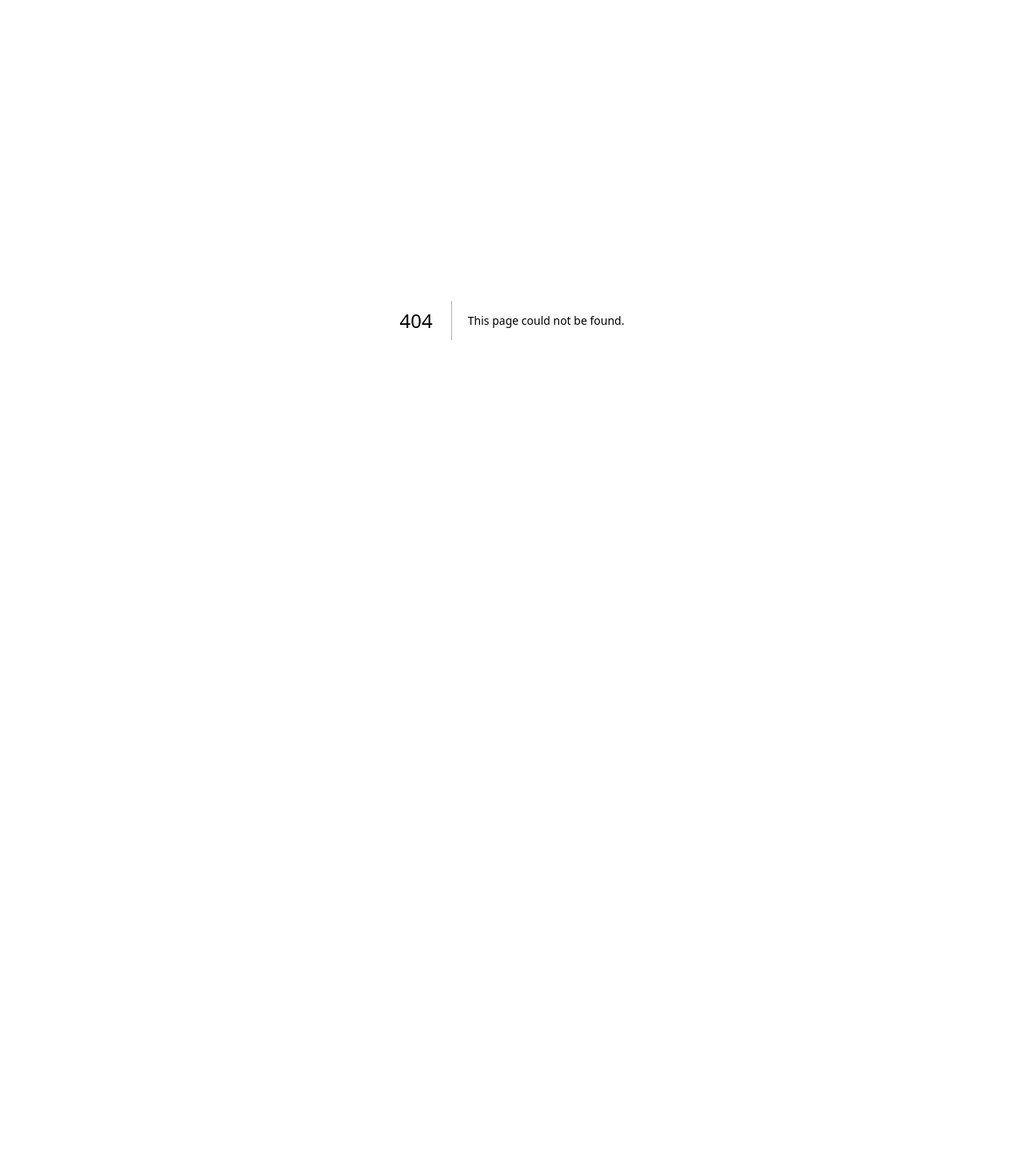
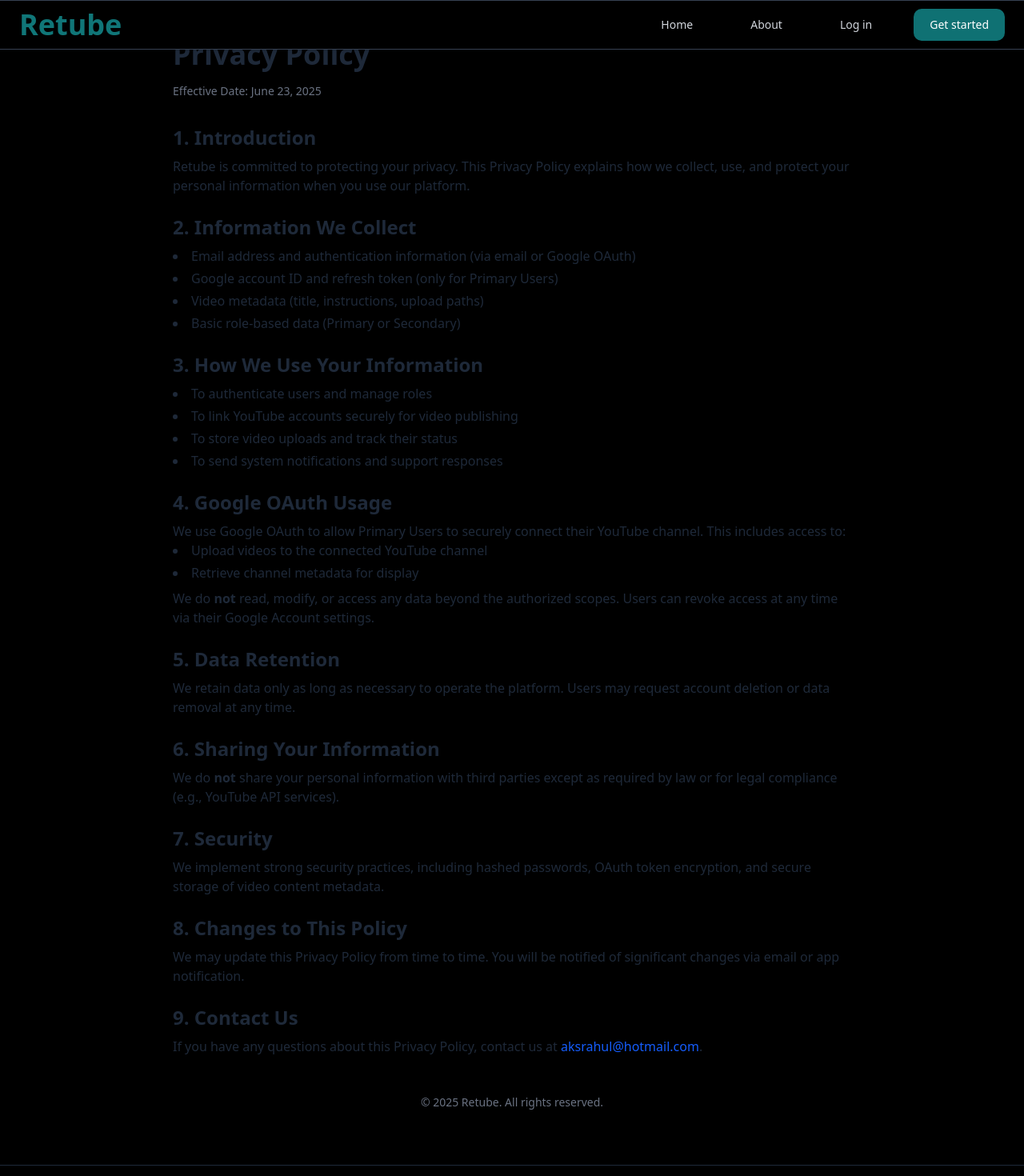
Before and after one commit to rahulrely/retube, a Next.js app: page /privacy in a window 1280 px wide. Before the commit this address had no page. Shown: the top 1470 px of the page at 80% size. Before the commit the page ends 800 px from the top, so only its background shows below. Built offline with nearby package versions, Linux system fonts and the light colour scheme.

Commit message:
feat: add Privacy Policy and Terms of Service pages with structured content

```diff
--- a/src/app/(home)/about/page.tsx
+++ b/src/app/(home)/about/page.tsx
@@ -38,21 +38,7 @@ export default function Home() {
       <li>Secure refresh token storage and Google ID mapping</li>
     </ul>
   </div>
-
-  <div className="space-y-3">
-    <h2 className="text-2xl font-semibold">Terms & Conditions</h2>
-    <ul className="list-disc list-inside space-y-2">
-      <li><strong>Account Responsibility:</strong> Users are responsible for keeping their credentials secure.</li>
-      <li><strong>YouTube Integration:</strong> By linking your YouTube account, you authorize Retube to upload videos using your channel.</li>
-      <li><strong>Data Usage:</strong> We store only necessary information such as your email, Google ID, and refresh token (for Primary Users).</li>
-      <li><strong>Content Ownership:</strong> All videos belong to the Primary User’s channel. Secondary Users acknowledge their videos are subject to approval.</li>
-      <li><strong>Token Linking:</strong> Primary Users are responsible for sharing and revoking their invite tokens as needed.</li>
-      <li><strong>Third-Party Dependency:</strong> Our service depends on YouTube API availability and may break if tokens are revoked or scopes are changed.</li>
-      <li><strong>Revoking Access:</strong> You can unlink your Google account any time. Retube will no longer be able to publish content on your behalf after this.</li>
-    </ul>
-  </div>
 </section>
-
     <Footer/>
     </>
   );
--- /dev/null
+++ b/src/app/(home)/privacy/page.tsx
@@ -0,0 +1,106 @@
+import Footer from "@/components/Footer";
+
+import NavBarHome from "@/components/NavBarHome";
+
+export default function Home(){
+  return (
+    <>
+    <NavBarHome/>
+    <main className="max-w-4xl mx-auto px-6 py-12 text-gray-800">
+      <h1 className="text-4xl font-bold mb-4">Privacy Policy</h1>
+      <p className="text-sm text-gray-500 mb-8">Effective Date: June 23, 2025</p>
+
+      <section className="space-y-6">
+        <div>
+          <h2 className="text-2xl font-semibold mb-2">1. Introduction</h2>
+          <p>
+            Retube is committed to protecting your privacy. This Privacy Policy explains how we collect, use, and protect
+            your personal information when you use our platform.
+          </p>
+        </div>
+
+        <div>
+          <h2 className="text-2xl font-semibold mb-2">2. Information We Collect</h2>
+          <ul className="list-disc list-inside space-y-1">
+            <li>Email address and authentication information (via email or Google OAuth)</li>
+            <li>Google account ID and refresh token (only for Primary Users)</li>
+            <li>Video metadata (title, instructions, upload paths)</li>
+            <li>Basic role-based data (Primary or Secondary)</li>
+          </ul>
+        </div>
+
+        <div>
+          <h2 className="text-2xl font-semibold mb-2">3. How We Use Your Information</h2>
+          <ul className="list-disc list-inside space-y-1">
+            <li>To authenticate users and manage roles</li>
+            <li>To link YouTube accounts securely for video publishing</li>
+            <li>To store video uploads and track their status</li>
+            <li>To send system notifications and support responses</li>
+          </ul>
+        </div>
+
+        <div>
+          <h2 className="text-2xl font-semibold mb-2">4. Google OAuth Usage</h2>
+          <p>
+            We use Google OAuth to allow Primary Users to securely connect their YouTube channel. This includes access to:
+          </p>
+          <ul className="list-disc list-inside space-y-1">
+            <li>Upload videos to the connected YouTube channel</li>
+            <li>Retrieve channel metadata for display</li>
+          </ul>
+          <p className="mt-2">
+            We do <strong>not</strong> read, modify, or access any data beyond the authorized scopes. Users can revoke access
+            at any time via their Google Account settings.
+          </p>
+        </div>
+
+        <div>
+          <h2 className="text-2xl font-semibold mb-2">5. Data Retention</h2>
+          <p>
+            We retain data only as long as necessary to operate the platform. Users may request account deletion or data
+            removal at any time.
+          </p>
+        </div>
+
+        <div>
+          <h2 className="text-2xl font-semibold mb-2">6. Sharing Your Information</h2>
+          <p>
+            We do <strong>not</strong> share your personal information with third parties except as required by law or for
+            legal compliance (e.g., YouTube API services).
+          </p>
+        </div>
+
+        <div>
+          <h2 className="text-2xl font-semibold mb-2">7. Security</h2>
+          <p>
+            We implement strong security practices, including hashed passwords, OAuth token encryption, and secure storage of
+            video content metadata.
+          </p>
+        </div>
+
+        <div>
+          <h2 className="text-2xl font-semibold mb-2">8. Changes to This Policy</h2>
+          <p>
+            We may update this Privacy Policy from time to time. You will be notified of significant changes via email or app
+            notification.
+          </p>
+        </div>
+
+        <div>
+          <h2 className="text-2xl font-semibold mb-2">9. Contact Us</h2>
+          <p>
+            If you have any questions about this Privacy Policy, contact us at{' '}
+            <a href="mailto:aksrahul@hotmail.com" className="text-blue-600 hover:underline">
+              aksrahul@hotmail.com
+            </a>.
+          </p>
+        </div>
+      </section>
+
+      <footer className="mt-12 text-sm text-gray-500 text-center">
+        &copy; 2025 Retube. All rights reserved.
+      </footer>
+    </main>
+    <Footer/>
+    </>
+)};
--- /dev/null
+++ b/src/app/(home)/terms/page.tsx
@@ -0,0 +1,110 @@
+import Footer from "@/components/Footer";
+import NavBarHome from "@/components/NavBarHome";
+
+export default function Home(){
+  return (
+    <>
+    <NavBarHome/>
+    <main className="max-w-4xl mx-auto px-6 py-12 text-gray-800">
+      <h1 className="text-4xl font-bold mb-4">Terms of Service</h1>
+      <p className="text-sm text-gray-500 mb-8">Effective Date: June 23, 2025</p>
+
+      <section className="space-y-6">
+        <div>
+          <h2 className="text-2xl font-semibold mb-2">1. Acceptance of Terms</h2>
+          <p>
+            By accessing or using Retube  (&quot; the Service &quot;) , you agree to be bound by these Terms of Service.
+            If you do not agree, please do not use the Service.
+          </p>
+        </div>
+
+        <div>
+          <h2 className="text-2xl font-semibold mb-2">2. User Roles</h2>
+          <ul className="list-disc list-inside space-y-1">
+            <li>
+              <strong>Primary Users</strong> are content owners who connect their YouTube account and invite Secondary Users.
+            </li>
+            <li>
+              <strong>Secondary Users</strong> are collaborators who upload content for approval by Primary Users.
+            </li>
+          </ul>
+        </div>
+
+        <div>
+          <h2 className="text-2xl font-semibold mb-2">3. YouTube Integration</h2>
+          <p>
+            Primary Users must authorize Retube to access their YouTube account using Google OAuth. This access allows us to
+            upload videos on your behalf. You may revoke access at any time from your Google Account settings.
+          </p>
+        </div>
+
+        <div>
+          <h2 className="text-2xl font-semibold mb-2">4. Content Ownership</h2>
+          <ul className="list-disc list-inside space-y-1">
+            <li>All uploaded content belongs to the Primary User&apos;s channel.</li>
+            <li>Secondary Users agree that content they upload is subject to approval and may not be published.</li>
+            <li>Retube does not claim ownership of any video content submitted.</li>
+          </ul>
+        </div>
+
+        <div>
+          <h2 className="text-2xl font-semibold mb-2">5. Invite Token System</h2>
+          <p>
+            Primary Users generate invite tokens to allow Secondary Users to link to their workspace. You are responsible for
+            managing your invite tokens securely.
+          </p>
+        </div>
+
+        <div>
+          <h2 className="text-2xl font-semibold mb-2">6. User Responsibilities</h2>
+          <ul className="list-disc list-inside space-y-1">
+            <li>Keep your login credentials secure.</li>
+            <li>Do not upload content that violates YouTube’s terms or community guidelines.</li>
+            <li>Use the service only for lawful purposes.</li>
+          </ul>
+        </div>
+
+        <div>
+          <h2 className="text-2xl font-semibold mb-2">7. Limitation of Liability</h2>
+          <p>Retube is not liable for:</p>
+          <ul className="list-disc list-inside space-y-1">
+            <li>Loss of content due to revoked OAuth access</li>
+            <li>Issues caused by YouTube API outages or restrictions</li>
+            <li>Unauthorized use of invite tokens</li>
+          </ul>
+        </div>
+
+        <div>
+          <h2 className="text-2xl font-semibold mb-2">8. Termination</h2>
+          <p>
+            We reserve the right to suspend or terminate access to the Service at our discretion, particularly in case of
+            abuse, misuse, or violation of these terms.
+          </p>
+        </div>
+
+        <div>
+          <h2 className="text-2xl font-semibold mb-2">9. Modifications</h2>
+          <p>
+            We may update these terms periodically. Continued use of Retube after changes indicates acceptance of the new
+            terms.
+          </p>
+        </div>
+
+        <div>
+          <h2 className="text-2xl font-semibold mb-2">10. Contact Us</h2>
+          <p>
+            If you have any questions about these Terms, please contact us at{' '}
+            <a href="mailto:aksrahul@hotmail.com" className="text-blue-600 hover:underline">
+              aksrahul@hotmail.com
+            </a>.
+          </p>
+        </div>
+      </section>
+
+      <footer className="mt-12 text-sm text-gray-500 text-center">
+        &copy; 2025 Retube. All rights reserved.
+      </footer>
+    </main>
+    <Footer/>
+    </>
+)};
```
